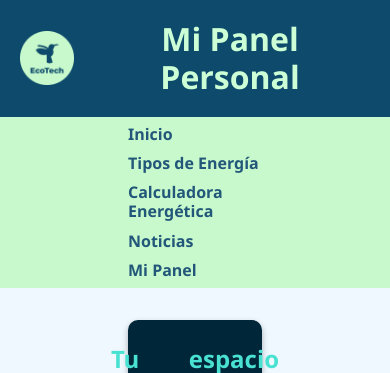
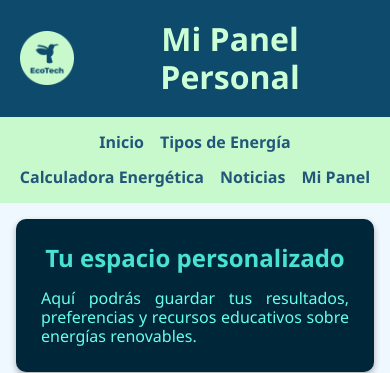
Before and after one commit to rramirea04/Proyecto-Energia-Solar, a Flask app: page /panel in a window 390 px wide. Shown: the top 373 px of the page. Run offline with Flask 3, Linux system fonts and the light colour scheme.

Commit message:
Ajustes en el responsive

```diff
--- a/static/css/style.css
+++ b/static/css/style.css
@@ -322,14 +322,18 @@ h2 {
    ======================================= */
 
 @media(max-width: 768px) {
+  .navbar {
+    padding: 1rem;
+  }
+
   .navbar ul {
-    flex-direction: column; /* Apila elementos verticalmente */
-    gap: 10px;
+    gap: 1rem;
   }
 
   .layout-grid,
   .main-content {
     grid-template-columns: 1fr; /* Una sola columna */
+    padding: 1rem;
   }
 }
 
@@ -555,7 +559,6 @@ body {
   background-color: #00263a;
   color: #66ffea;
   padding: 25px;
-  margin-bottom: 30px;
   border-radius: 10px;
   box-shadow: 0 3px 6px rgba(0,0,0,0.3);
 }
```
